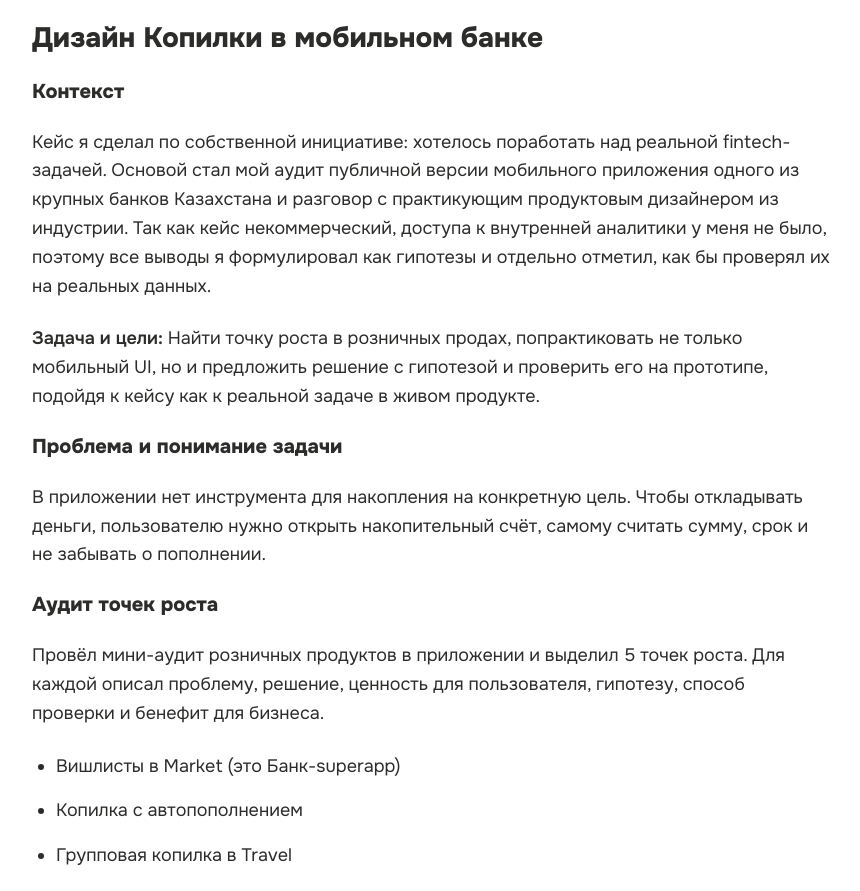
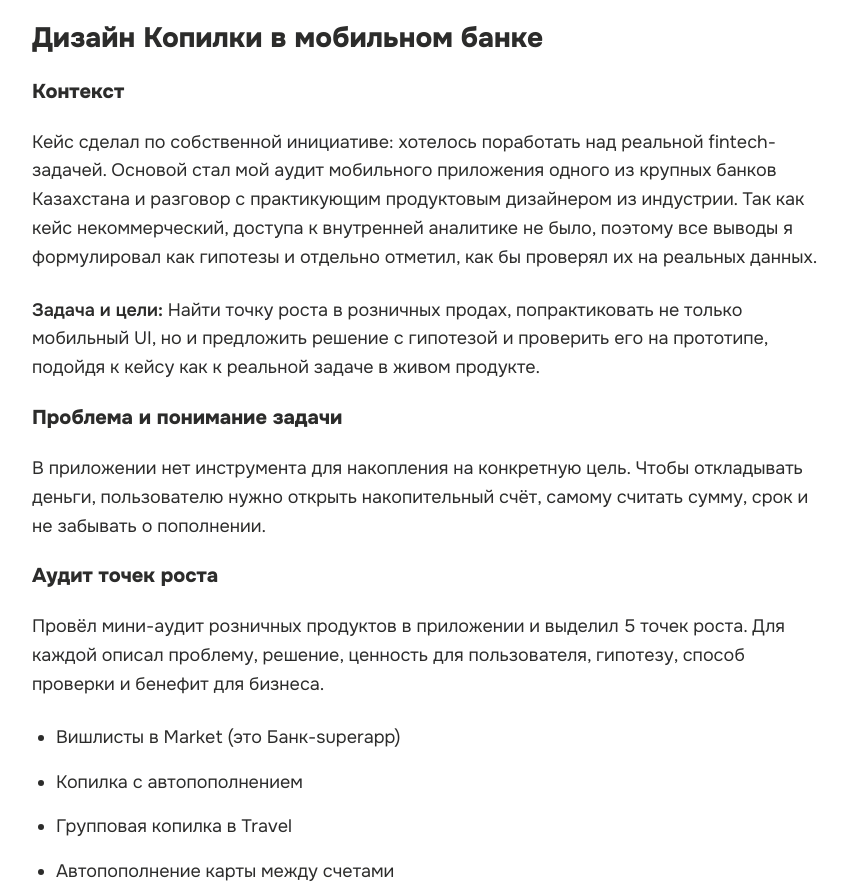
Before and after one commit to d1mavasilev/my-portfolio-next, a Next.js app: page /cases/bankingmoneypot in a window 1280 px wide. Shown: the part 1280-2171 px from the top of the page, without its empty margins (208-1068 px from the left). Built offline with nearby package versions, Linux system fonts and the light colour scheme.

Commit message:
описание

```diff
--- a/app/cases/bankingmoneypot/page.tsx
+++ b/app/cases/bankingmoneypot/page.tsx
@@ -28,7 +28,7 @@ export default function BankingMoneyPotPage() {
           <h2>Дизайн Копилки в мобильном банке</h2>
           <h3>Контекст</h3>
           <p>
-            Кейс я сделал по собственной инициативе: хотелось поработать над реальной fintech-задачей. Основой стал мой аудит публичной версии мобильного приложения одного из крупных банков Казахстана и разговор с практикующим продуктовым дизайнером из индустрии. Так как кейс некоммерческий, доступа к внутренней аналитики у меня не было, поэтому все выводы я формулировал как гипотезы и отдельно отметил, как бы проверял их на реальных данных.
+            Кейс сделал по собственной инициативе: хотелось поработать над реальной fintech-задачей. Основой стал мой аудит мобильного приложения одного из крупных банков Казахстана и разговор с практикующим продуктовым дизайнером из индустрии. Так как кейс некоммерческий, доступа к внутренней аналитике не было, поэтому все выводы я формулировал как гипотезы и отдельно отметил, как бы проверял их на реальных данных.
           </p>
           <p>
             <strong>Задача и цели:</strong> Найти точку роста в розничных продах, попрактиковать не только мобильный UI, но и предложить решение с гипотезой и проверить его на прототипе, подойдя к кейсу как к реальной задаче в живом продукте.
```
